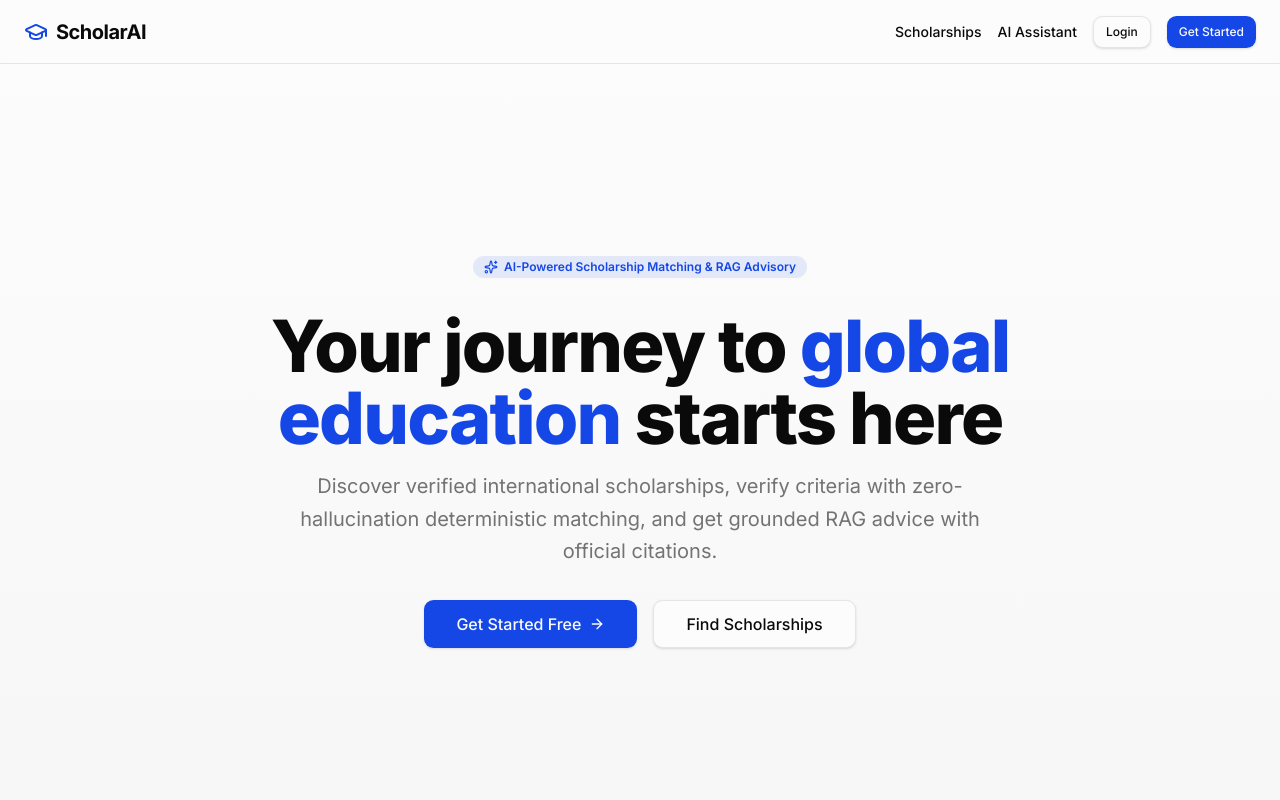
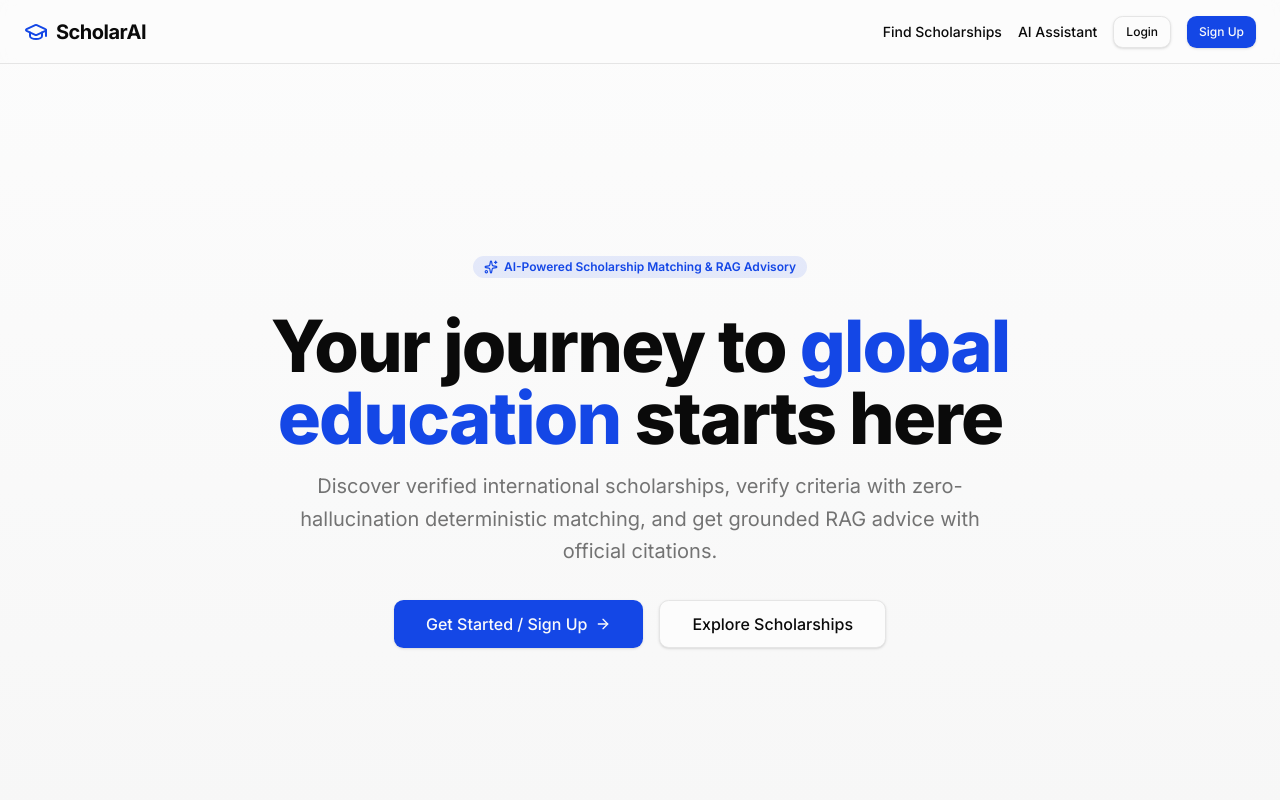
Before and after one commit to shuyad02/scholar-ai, a Next.js app: page / in a window 1280 px wide. Shown: the top 800 px of the page. Built offline with nearby package versions, Linux system fonts and the light colour scheme; no server answers.

Commit message:
feat: prominently display Login and Sign Up buttons on landing page header and hero

```diff
--- a/src/app/page.tsx
+++ b/src/app/page.tsx
@@ -38,27 +38,22 @@ export default async function Home() {
         </Link>
         <nav className="ml-auto flex gap-3 sm:gap-4 items-center">
           <Link className="text-sm font-medium hover:text-primary transition-colors hidden sm:inline" href="/dashboard/search">
-            Scholarships
+            Find Scholarships
           </Link>
           <Link className="text-sm font-medium hover:text-primary transition-colors hidden sm:inline" href="/dashboard/assistant">
             AI Assistant
           </Link>
-          {isLoggedIn ? (
-            <Link href={userRole === "ADMIN" ? "/admin" : "/dashboard"}>
-              <Button size="sm">
-                {userRole === "ADMIN" ? "Admin Portal →" : "My Dashboard →"}
-              </Button>
+          {isLoggedIn && (
+            <Link className="text-sm font-medium text-primary hover:underline" href={userRole === "ADMIN" ? "/admin" : "/dashboard"}>
+              {userRole === "ADMIN" ? "Admin Panel" : "My Dashboard"}
             </Link>
-          ) : (
-            <>
-              <Link href="/login">
-                <Button size="sm" variant="outline">Login</Button>
-              </Link>
-              <Link href="/register">
-                <Button size="sm">Get Started</Button>
-              </Link>
-            </>
           )}
+          <Link href="/login">
+            <Button size="sm" variant="outline">Login</Button>
+          </Link>
+          <Link href="/register">
+            <Button size="sm">Sign Up</Button>
+          </Link>
         </nav>
       </header>
 
@@ -80,20 +75,15 @@ export default async function Home() {
                 </p>
               </div>
               <div className="flex flex-col sm:flex-row gap-4 w-full sm:w-auto">
-                <Link
-                  href={isLoggedIn ? (userRole === "ADMIN" ? "/admin" : "/dashboard") : "/register"}
-                  className="w-full sm:w-auto"
-                >
+                <Link href="/register" className="w-full sm:w-auto">
                   <Button size="lg" className="w-full gap-2 text-base h-12 px-8">
-                    {isLoggedIn
-                      ? (userRole === "ADMIN" ? "Open Admin Panel" : "Go to Dashboard")
-                      : "Get Started Free"}
+                    Get Started / Sign Up
                     <ArrowRight className="h-4 w-4" />
                   </Button>
                 </Link>
                 <Link href="/dashboard/search" className="w-full sm:w-auto">
                   <Button size="lg" variant="outline" className="w-full h-12 px-8 text-base">
-                    Find Scholarships
+                    Explore Scholarships
                   </Button>
                 </Link>
               </div>
```
